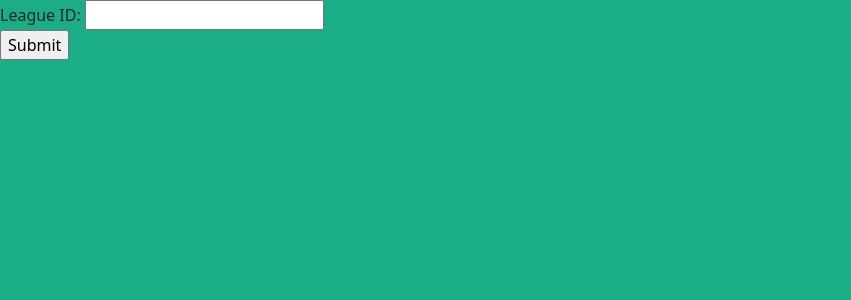
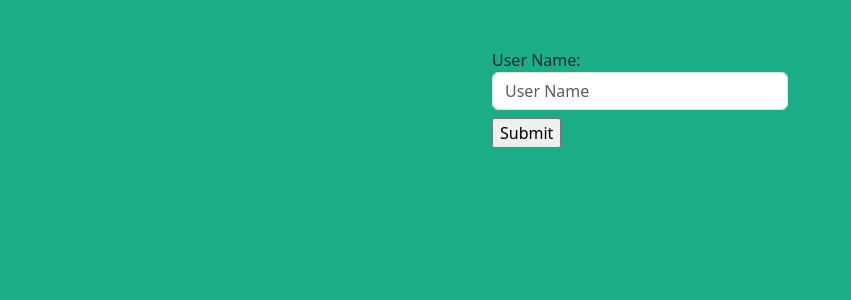
Before and after one commit to evanb10/Shell_Yeah_Fantasy_Basketball, a Django app: template shellyeah/lottery_sim/templates/league_id_form.html in a window 1280 px wide. Shown: the part 126-426 px from the top of the page, without its empty margins (0-851 px from the left). Run offline with Django 5.2, Linux system fonts and the light colour scheme; the template is opened without the code that fills it: values that come from a table or form of the project are taken from there, others are empty; some libraries are stand-ins or nearby versions.

Commit message:
Converted league id form over to user id form

```diff
--- a/shellyeah/lottery_sim/forms/league_id_form.py
+++ /dev/null
@@ -1,4 +0,0 @@
-from django import forms
-
-class LeagueForm(forms.Form):
-    league_id = forms.CharField(required=True,label='League ID')
--- /dev/null
+++ b/shellyeah/lottery_sim/forms/user_name_form.py
@@ -0,0 +1,18 @@
+from django import forms
+
+class UserNameForm(forms.Form):
+   user_name = forms.CharField(required = True, label="User Name", widget=forms.TextInput(
+       attrs = {
+           'class':'form-control',
+           'type':'text',
+           'placeholder':'User Name',
+       }
+   ),
+       error_messages = {
+           'required' : "This field is required",
+           'invalid' : "This field is invalid",
+   })
+
+   def clean(self):
+       cleaned_data = super().clean()
+       #Do Stuff
--- a/shellyeah/lottery_sim/templates/league_id_form.html
+++ b/shellyeah/lottery_sim/templates/league_id_form.html
@@ -5,10 +5,12 @@
 
 {% block content %}
 
+<div class='container-fluid mx-auto w-25 mt-5'>
 <form action="" method="post">
     {% csrf_token %}
     {{ form }}
-    <input type="submit" value="Submit">
+    <input type="submit" value="Submit" class='mt-2'>
 </form>
+</div>
 
 {% endblock %}
--- a/shellyeah/lottery_sim/urls.py
+++ b/shellyeah/lottery_sim/urls.py
@@ -2,7 +2,7 @@ from django.urls import path
 from . import views
 
 urlpatterns = [
-    path('get_league_id/', views.league_id, name='get_league_id'),
+    path('get_user_name/', views.get_user_name, name='get_user_name'),
     path('<int:league_id>/', views.get_odds, name='get_odds'),
     path('<int:league_id>/results/', views.lottery_results, name='lottery_results'),
 ]
--- a/shellyeah/templates/master.html
+++ b/shellyeah/templates/master.html
@@ -5,6 +5,7 @@
   {% load bootstrap5 %}
   {% bootstrap_css %}
   {% bootstrap_javascript %}
+  <meta name="viewport" content="width=device-width, initial-scale=1">
   {% block custom_css %}{% endblock %}
   {% block custom_script %}{% endblock %}
 </head>
--- a/shellyeah/templates/navbar.html
+++ b/shellyeah/templates/navbar.html
@@ -21,7 +21,7 @@
             </a>
             <ul class="dropdown-menu" aria-labelledby="navbarDropdown">
               <li><a class="dropdown-item" href="/players">Players</a></li>
-              <li><a class="dropdown-item" href="/lottery_sim/get_league_id">Lottery Sim</a></li>
+              <li><a class="dropdown-item" href="/lottery_sim/get_user_name">Lottery Sim</a></li>
 
               <!-- Add more project items as needed -->
             </ul>
```
Also changed, not shown: shellyeah/lottery_sim/views.py (+4 -4 lines).
